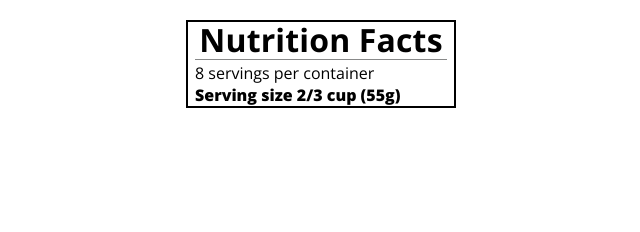
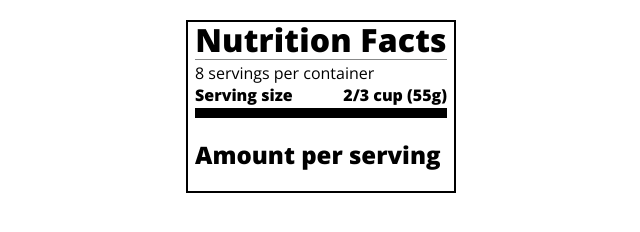
Before and after one commit to Hudzaifah-Hanafie/Pembelajaran-Typography-dengan-membuat-Nutrition-Label, a plain HTML site: page index.html in a window 1280 px wide. Shown: the whole page, without its empty margins (319-959 px from the left). Drawn offline with nearby package versions, Linux system fonts and the light colour scheme.

Commit message:
mengubah file styles.css (h1 bold, display dan justify, header h1, .large dan .medium) dan index.html (span, header, .divider large, .calories-info, .left-container) : -menambahkan class bold pada h1 'Nutrition Facts' -memasukkan '2/3 cup (55g)' ke dalam span -menambah space horizontal dengan 'display flex' dan 'justify-content space-between' -memasukkan isi dri class label ke dalam header -menspesifikasi selector h1 menjadi header h1 -menambahkan div dengan class bernama 'divider large' dibawah header -mengatur selector untuk '.large' dan '.medium' -menghapus border pada '.large' dan '.medium' -menambah div dengan class 'calories-info' dibawah 'divider large' -menambah div class 'left-container' didalam div 'calories-info' dan menambahkan h2 dengan class 'bold small-text'

```diff
--- a/index.html
+++ b/index.html
@@ -9,10 +9,18 @@
 
   <body>
     <div class="label">
-      <h1>Nutrition Facts</h1>
-      <div class="divider"></div>
-      <p>8 servings per container</p>
-      <p class="bold">Serving size 2/3 cup (55g)</p>
+      <header>
+        <h1 class="bold">Nutrition Facts</h1>
+        <div class="divider"></div>
+        <p>8 servings per container</p>
+        <p class="bold">Serving size <span>2/3 cup (55g)</span></p>
+      </header>
+      <div class="divider large"></div>
+      <div class="calories-info">
+        <div class="left-container">
+          <h2 class="bold small-text">Amount per serving</h2>
+        </div>
+      </div>
     </div>
   </body>
 </html>
--- a/styles.css
+++ b/styles.css
@@ -17,7 +17,7 @@ body {
   padding: 0 7px;
 }
 
-h1 {
+header h1 {
   text-align: center;
   margin: -4px 0 -4px 0;
   letter-spacing: 0.15px;
@@ -25,6 +25,8 @@ h1 {
 
 p {
   margin: 0;
+  display: flex;
+  justify-content: space-between;
 }
 
 .divider {
@@ -35,3 +37,12 @@ p {
 .bold {
   font-weight: 800;
 }
+
+.large {
+  height: 10px;
+}
+
+.large, .medium {
+  background-color: black;
+  border: 0;
+}
```
